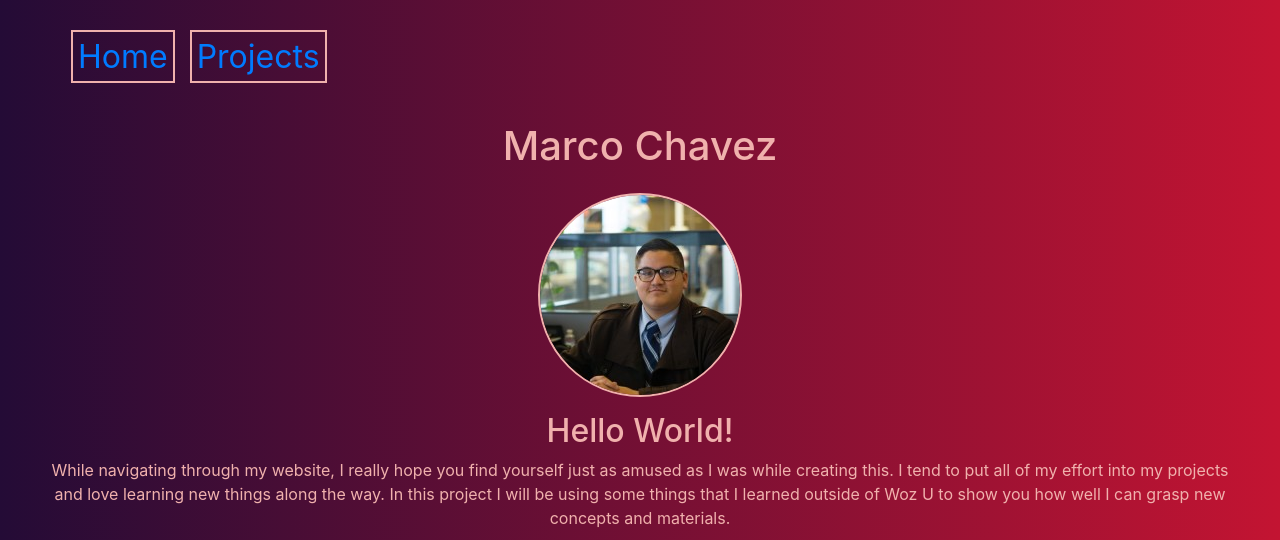
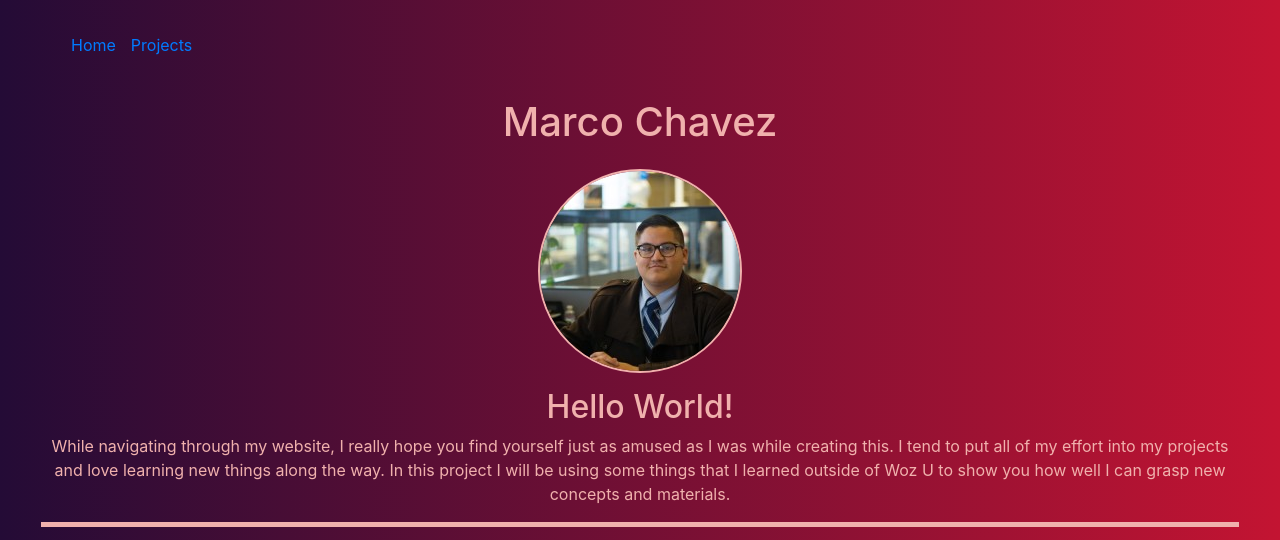
Before and after one commit to mxrcochxvez/Woz-Final, a React app in the folder client/: page / in a window 1280 px wide. Shown: the top 540 px of the page. Built offline with nearby package versions, Linux system fonts and the light colour scheme.

Commit message:
Update style.css

```diff
--- a/client/style.css
+++ b/client/style.css
@@ -47,11 +47,11 @@ body {
 a {
     color: #f0b1ad;
 }
-a:hover {
+Link:hover {
     color: orange;
     text-decoration: none;
 }
-.navigation ul li a {
+.navigation ul li Link {
     font-size: 2em;
     border: 2px solid #f0b1ad;
     padding: 5px;
```
